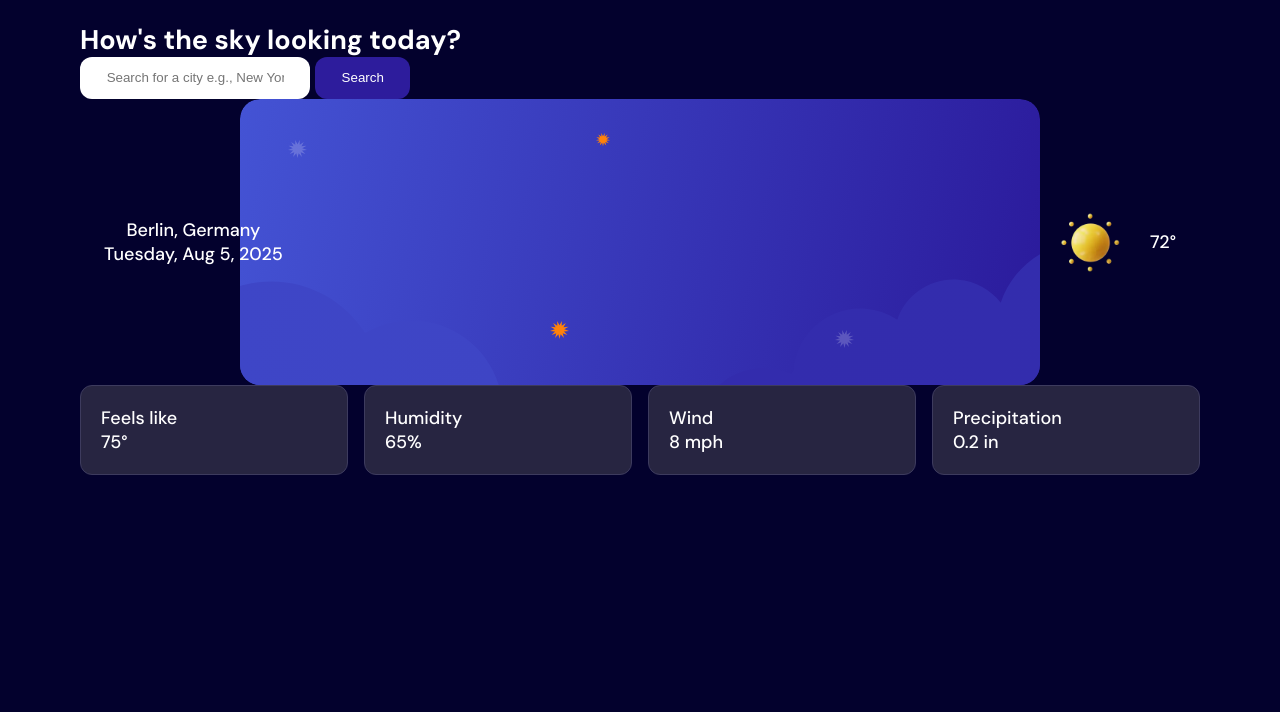
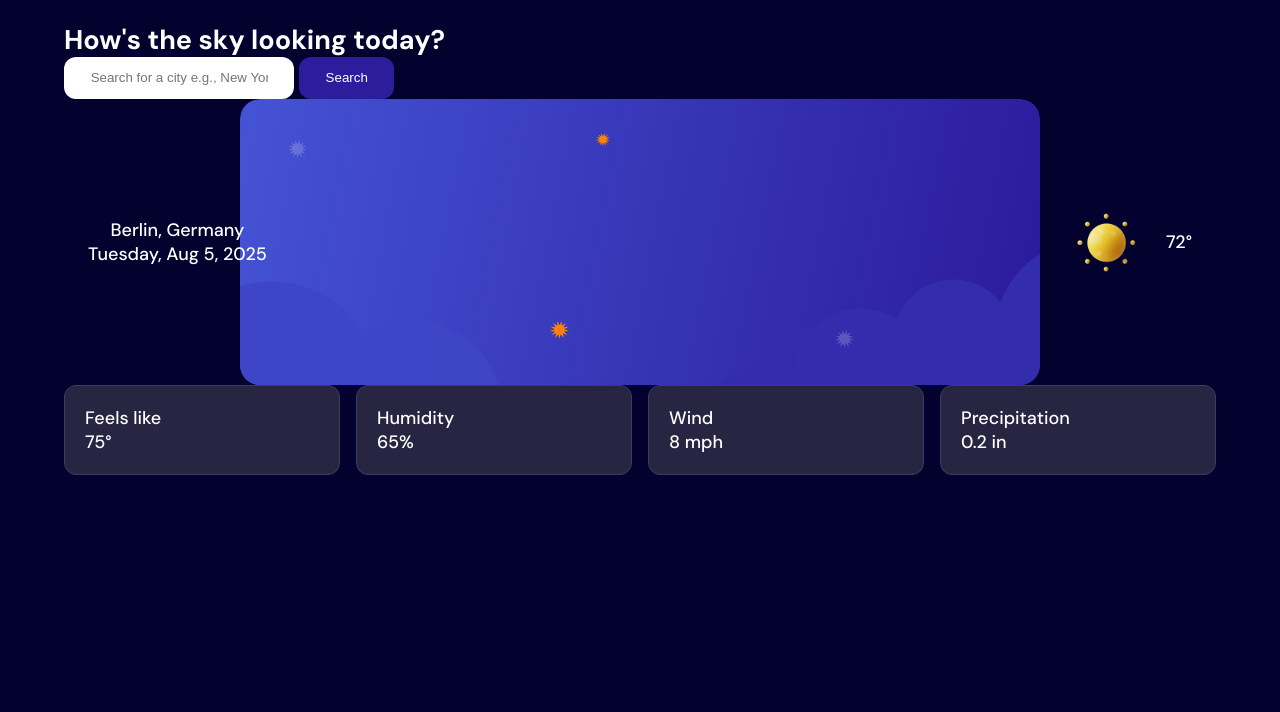
Before and after one commit to jkaps9/weather-application, a plain HTML site: page index.html in a window 1280 px wide. Shown: the part 88-800 px from the top of the page. Drawn offline with Linux system fonts and the light colour scheme.

Commit message:
increase max container size

```diff
--- a/styles.css
+++ b/styles.css
@@ -67,7 +67,7 @@ img {
 /* Utility Classes */
 .container {
   width: 90%;
-  max-width: 1120px;
+  max-width: 1216px;
   margin: 0 auto;
 }
 
```
